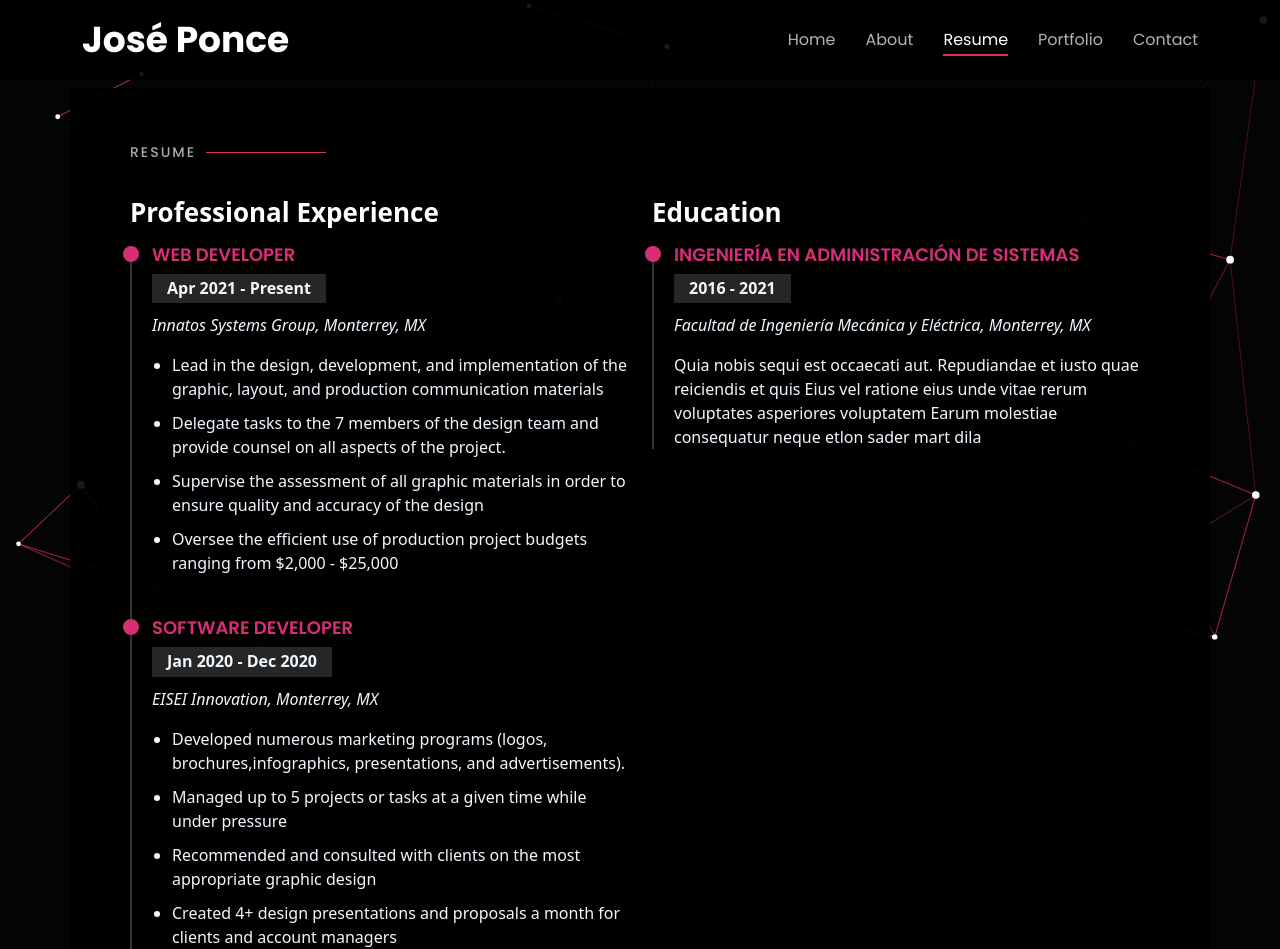
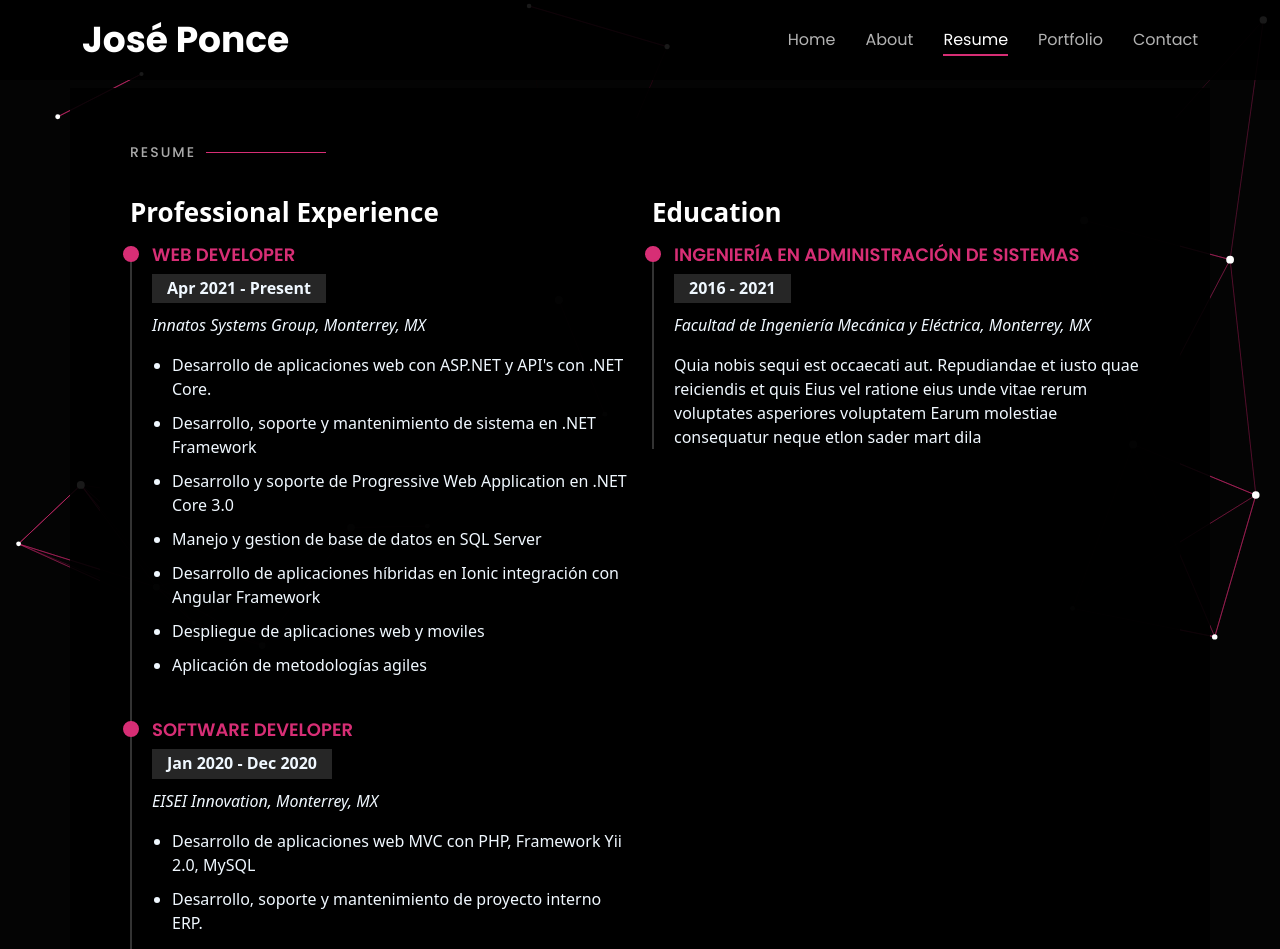
Before and after one commit to josealpma/Portfolio, an Angular app: page /resume in a window 1280 px wide. Shown: the top 949 px of the page. Built offline with nearby package versions, Linux system fonts and the light colour scheme.

Commit message:
Cambios resume /about

```diff
--- a/src/app/Views/about/about.component.html
+++ b/src/app/Views/about/about.component.html
@@ -10,8 +10,8 @@
         </div>
 
         <div class="row">
-            <div class="col-lg-4" data-aos="fade-right">
-                <img src="" class="img-fluid" alt="">
+            <div class="col-lg-4 d-flex justify-content-center" data-aos="fade-right">
+                <img src="../../../assets/img/p_portfolio.jpg" style="border-radius: 50px;" class="img-fluid" alt="" width="350px">
             </div>
             <div class="col-lg-8 pt-4 pt-lg-0 content" data-aos="fade-left">
                 <h3>Web Developer</h3>
@@ -37,7 +37,7 @@
                     </div>
                     <div class="col-lg-6">
                         <ul>
-                            <li><i class="bi bi-chevron-right"></i> <strong>Age:</strong> <span>22</span></li>
+                            <li><i class="bi bi-chevron-right"></i> <strong>Age:</strong> <span>23</span></li>
                             <li><i class="bi bi-chevron-right"></i> <strong>Degree:</strong> <span>Bachelor</span></li>
                             <li><i class="bi bi-chevron-right"></i> <strong>PhEmailone:</strong>
                                 <span>joseal.pma@gmail.com</span>
@@ -203,33 +203,6 @@
     </div>
     <!-- End Programming Languages -->
 
-    <!-- Frameworks / Libraries -->
-    <!-- <div class="technologies container">
-
-        <div class="section-title">
-            <h2>Frameworks / Libraries</h2>
-        </div>
-
-
-
-    </div> -->
-    <!-- End Frameworks / Libraries -->
-
-
-
-     <!-- Database -->
-     <!-- <div class="technologies container">
-
-        <div class="section-title">
-            <h2>Database</h2>
-        </div>
-
-
-
-    </div> -->
-    <!-- Database -->
-
-
     <!-- ======= Interests ======= -->
     <div class="interests container">
 
--- a/src/app/Views/resume/resume.component.html
+++ b/src/app/Views/resume/resume.component.html
@@ -17,13 +17,13 @@
                     <p><em>Innatos Systems Group, Monterrey, MX</em></p>
                     <div>
                     <ul>
-                        <li>Lead in the design, development, and implementation of the graphic, layout, and production
-                            communication materials</li>
-                        <li>Delegate tasks to the 7 members of the design team and provide counsel on all aspects of the
-                            project. </li>
-                        <li>Supervise the assessment of all graphic materials in order to ensure quality and accuracy of
-                            the design</li>
-                        <li>Oversee the efficient use of production project budgets ranging from $2,000 - $25,000</li>
+                        <li>Desarrollo de aplicaciones web con ASP.NET y API's con .NET Core.</li>
+                        <li>Desarrollo, soporte y mantenimiento de sistema en .NET Framework</li>
+                        <li>Desarrollo y soporte de Progressive Web Application en .NET Core 3.0</li>
+                        <li>Manejo y gestion de base de datos en SQL Server</li>
+                        <li>Desarrollo de aplicaciones híbridas en Ionic integración con Angular Framework</li>
+                        <li>Despliegue de aplicaciones web y moviles</li>
+                        <li>Aplicación de metodologías agiles</li>
                     </ul>
                     </div>
                 </div>
@@ -33,11 +33,10 @@
                     <p><em>EISEI Innovation, Monterrey, MX</em></p>
                     <div>
                     <ul>
-                        <li>Developed numerous marketing programs (logos, brochures,infographics, presentations, and
-                            advertisements).</li>
-                        <li>Managed up to 5 projects or tasks at a given time while under pressure</li>
-                        <li>Recommended and consulted with clients on the most appropriate graphic design</li>
-                        <li>Created 4+ design presentations and proposals a month for clients and account managers</li>
+                        <li>Desarrollo de aplicaciones web MVC con PHP, Framework Yii 2.0, MySQL</li>
+                        <li>Desarrollo, soporte y mantenimiento de proyecto interno ERP.</li>
+                        <li>Manejo de sistema de control de versiones GIT</li>
+                        <li>Manejo y uso de metodología SCRUM para el desarrollo de aplicaciones.</li>
                     </ul>
                     </div>
                 </div>
```
Also changed, not shown: src/assets/img/p_portfolio.jpg (added), 1 other file (tests, documents, lock files or other folders).
